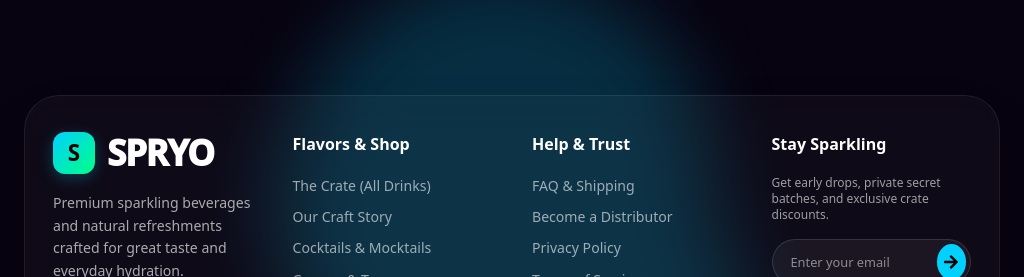
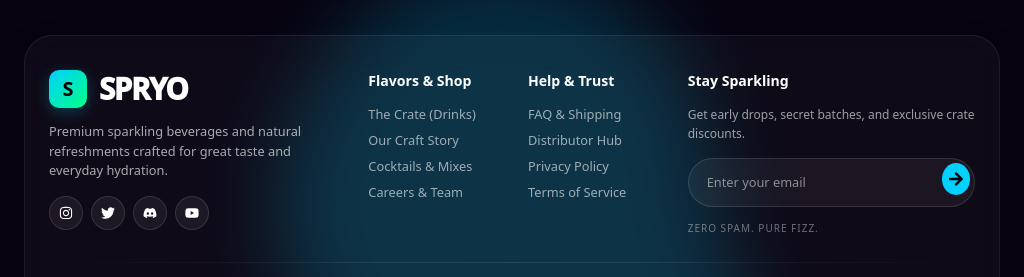
Before and after one commit to tisamodi123/Spryo-FullStack, a Next.js app in the folder client/: page /faq in a window 1024 px wide. Shown: the part 899-1176 px from the top of the page. Built offline with nearby package versions, Linux system fonts and the light colour scheme; no server answers.

Commit message:
fix(footer): optimize tablet layout with 12-column grid for Surface Pro 10 and iPad Mini screens

```diff
--- a/client/src/components/Footer.jsx
+++ b/client/src/components/Footer.jsx
@@ -76,37 +76,41 @@
         <div className={styles.glassCard}>
           {/* =========================================
               DESKTOP / TABLET GRID (md:grid)
+              Unified 12-col layout for iPad Mini, Surface Pro & Desktop
               ========================================= */}
-          <div className="hidden md:grid md:grid-cols-2 lg:grid-cols-4 gap-8 lg:gap-10 relative z-10">
-            {/* BRAND SECTION */}
-            <BrandSection />
+          <div className="hidden md:grid md:grid-cols-12 gap-5 lg:gap-8 xl:gap-10 relative z-10 items-start">
+            {/* BRAND SECTION (4 Cols) */}
+            <div className="md:col-span-4">
+              <BrandSection />
+            </div>
 
-            {/* LINKS COLUMNS */}
-            <div>
+            {/* LINKS COLUMN: FLAVORS & SHOP (2 Cols) */}
+            <div className="md:col-span-2">
               <h4 className={styles.colTitle}>Flavors & Shop</h4>
               <nav className={styles.nav}>
-                <Link href="/products">The Crate (All Drinks)</Link>
+                <Link href="/products">The Crate (Drinks)</Link>
                 <Link href="/about">Our Craft Story</Link>
-                <Link href="/recipes">Cocktails & Mocktails</Link>
+                <Link href="/recipes">Cocktails & Mixes</Link>
                 <Link href="/careers">Careers & Team</Link>
               </nav>
             </div>
 
-            <div>
+            {/* LINKS COLUMN: HELP & TRUST (2 Cols) */}
+            <div className="md:col-span-2">
               <h4 className={styles.colTitle}>Help & Trust</h4>
               <nav className={styles.nav}>
                 <Link href="/faq">FAQ & Shipping</Link>
-                <Link href="/distributor">Become a Distributor</Link>
+                <Link href="/distributor">Distributor Hub</Link>
                 <Link href="/privacy">Privacy Policy</Link>
                 <Link href="/terms">Terms of Service</Link>
               </nav>
             </div>
 
-            {/* NEWSLETTER SECTION */}
-            <div className="space-y-4">
+            {/* NEWSLETTER SECTION (4 Cols) */}
+            <div className="md:col-span-4 space-y-3.5">
               <h4 className={styles.colTitle}>Stay Sparkling</h4>
-              <p className="text-xs text-white/60 [data-theme=light]:text-slate-600">
-                Get early drops, private secret batches, and exclusive crate discounts.
+              <p className="text-xs text-white/60 [data-theme=light]:text-slate-600 leading-relaxed">
+                Get early drops, secret batches, and exclusive crate discounts.
               </p>
 
               <form onSubmit={handleSubscribe} className={styles.newsletterBox}>
--- a/client/src/styles/footer.module.css
+++ b/client/src/styles/footer.module.css
@@ -397,11 +397,60 @@
   }
 }
 
-@media (min-width: 769px) and (max-width: 1024px) {
+@media (min-width: 768px) and (max-width: 1024px) {
+  .footerRoot {
+    padding-top: 70px;
+    padding-bottom: 30px;
+  }
   .glassCard {
-    padding: 36px 28px 16px 28px;
+    padding: 34px 24px 18px 24px;
+    border-radius: 28px;
+  }
+  .brandBox {
+    gap: 0.9rem;
+  }
+  .brandIcon {
+    width: 38px;
+    height: 38px;
+    font-size: 1.25rem;
+    border-radius: 10px;
+  }
+  .brandName {
+    font-size: 1.85rem;
   }
   .description {
+    font-size: 0.8rem;
+    line-height: 1.5;
     max-width: 100%;
   }
+  .socialRow {
+    gap: 8px;
+  }
+  .socialBtn {
+    width: 34px;
+    height: 34px;
+  }
+  .colTitle {
+    font-size: 0.88rem;
+    margin-bottom: 0.85rem;
+    white-space: nowrap;
+  }
+  .nav {
+    gap: 7px;
+  }
+  .nav a {
+    font-size: 0.8rem;
+    white-space: nowrap;
+  }
+  .input {
+    font-size: 0.8rem;
+    padding: 10px 14px;
+  }
+  .sendBtn {
+    width: 32px;
+    height: 32px;
+  }
+  .footerBottom {
+    margin-top: 26px;
+  }
 }
```
